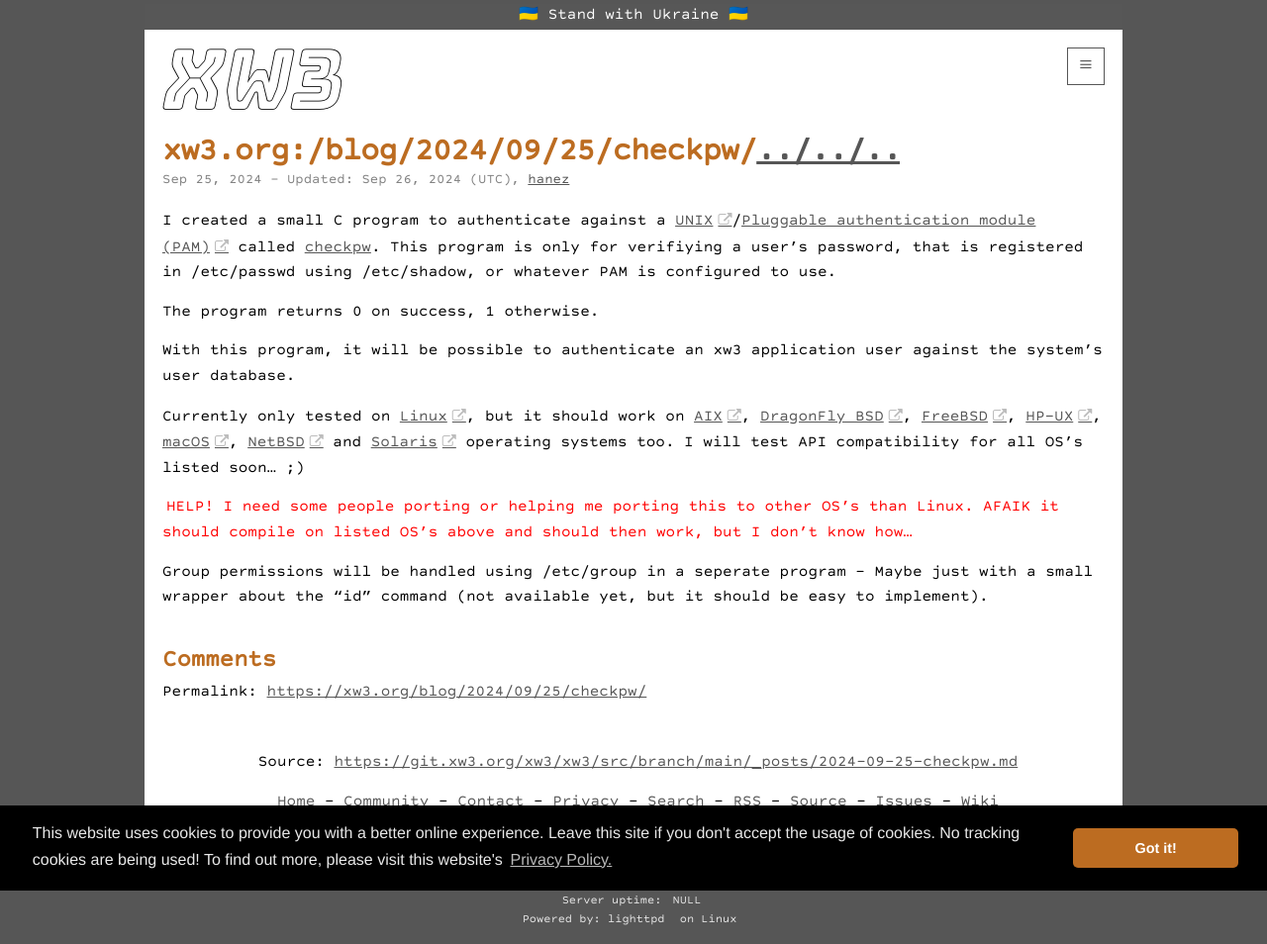
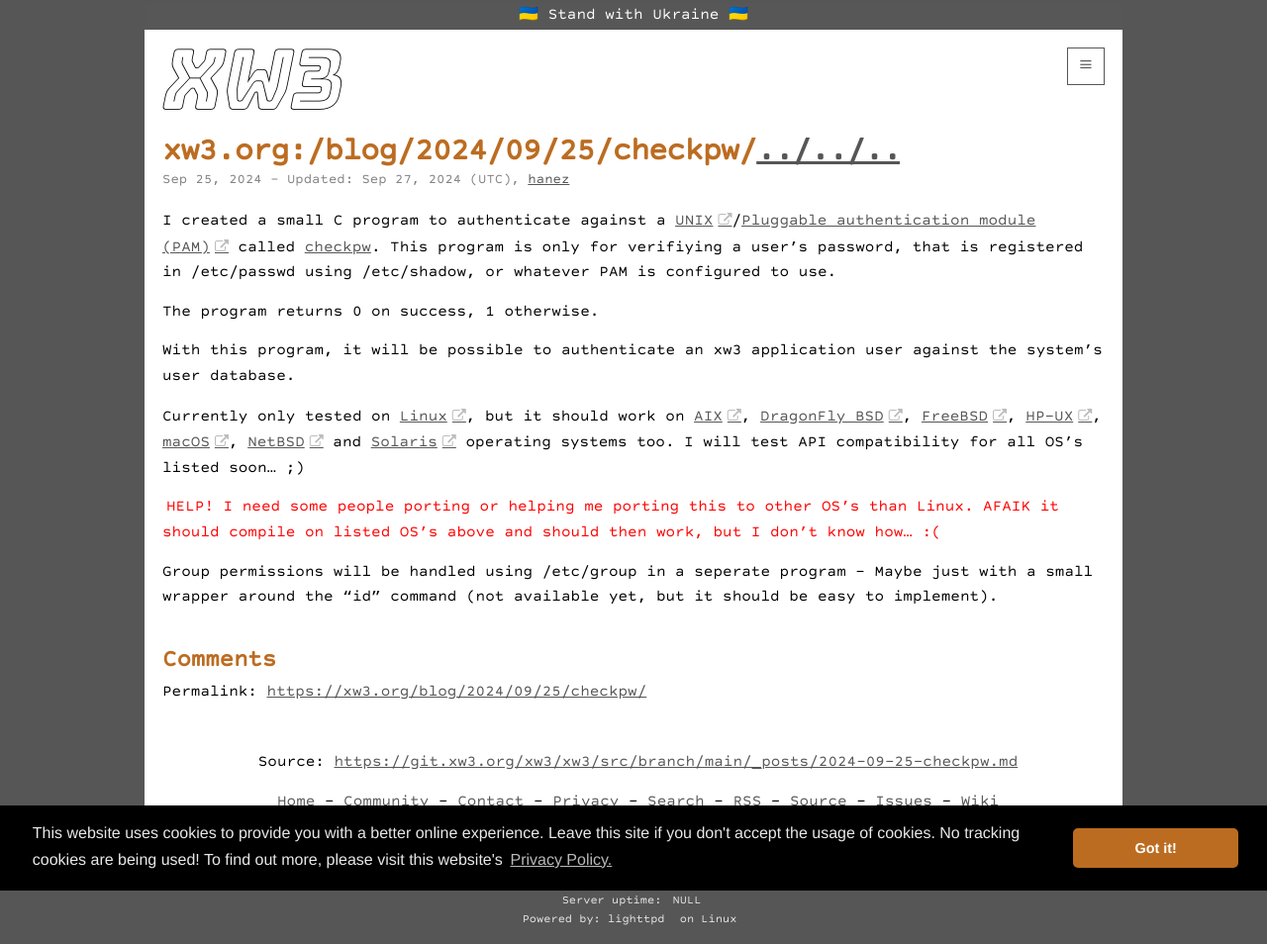
Before and after one commit to hanez/xw3, a Jekyll site: the page built from _posts/2024-09-25-checkpw.md, in a window 1280 px wide. Shown: the whole page at 99% size. Built offline with Jekyll 4.4.1, drawn with Linux system fonts in a browser that asks for light colours; comment, search, counter and statistics services are not loaded.

Commit message:
More fixes...

```diff
--- a/_config.yml
+++ b/_config.yml
@@ -2,7 +2,7 @@
 data_dir: /var/www/xw3.org/www/_data/
 title: xw3.org
 subtitle: Extending the World Wide Web
-description: xw3 is a framework for building static web based applications using a <a href="https://en.wikipedia.org/wiki/Common_Gateway_Interface" class="ext" target="_blank">CGI</a> and JavaScript to implement dynamic features. The static website generator we use is <a href="https://jekyllrb.com/" class="ext" target="_blank">Jekyll</a>. The JavaScript library we are using is <a href="https://jquery.com/" class="ext" target="_blank">jQuery</a>. Take a look at the <a href="/examples/">examples</a>! Additionally there is a <a href="https://git.xw3.org/xw3/xw3/src/branch/main/Makefile">Makefile</a> included for easy deployment of the application/website.
+description: xw3 is a framework for building static web based applications using a <a href="https://en.wikipedia.org/wiki/Common_Gateway_Interface" class="ext" target="_blank">CGI</a> and JavaScript to implement dynamic features. The static website generator we use is <a href="https://jekyllrb.com/" class="ext" target="_blank">Jekyll</a>. The JavaScript library we are using is <a href="https://jquery.com/" class="ext" target="_blank">jQuery</a>. Take a look at the <a href="/examples/">examples</a>! Additionally there is a <a href="https://git.xw3.org/xw3/xw3/src/branch/main/Makefile" target="_blank">Makefile</a> included for easy deployment of the application/website.
 keywords:
   - xw3
   - static
@@ -26,7 +26,7 @@
 lang: en
 os: GNU/Linux
 charset: utf-8
-libdir: /var/www/xw3.org/www/_site/lib
+libdir: /var/www/xw3.org/www/lib
 
 # Set to your git root and branch to show a link to the file source in the footer. Unset to disable.
 git: https://git.xw3.org/xw3/xw3/
--- a/_posts/2024-09-25-checkpw.md
+++ b/_posts/2024-09-25-checkpw.md
@@ -4,7 +4,7 @@
 author: hanez
 title: /checkpw/
 date: 2024-09-25
-date_updated: 2024-09-26
+date_updated: 2024-09-27
 tags:
 - cgi
 - static
@@ -25,6 +25,6 @@
 
 Currently only tested on [Linux](https://kernel.org/){:class="ext" target="_blank"}, but it should work on [AIX](https://en.wikipedia.org/wiki/IBM_AIX){:class="ext" target="_blank"}, [DragonFly BSD](https://www.dragonflybsd.org/){:class="ext" target="_blank"}, [FreeBSD](https://www.freebsd.org/){:class="ext" target="_blank"}, [HP-UX](https://en.wikipedia.org/wiki/HP-UX){:class="ext" target="_blank"}, [macOS](https://en.wikipedia.org/wiki/MacOS){:class="ext" target="_blank"}, [NetBSD](https://netbsd.org/){:class="ext" target="_blank"} and [Solaris](https://en.wikipedia.org/wiki/Oracle_Solaris){:class="ext" target="_blank"} operating systems too. I will test API compatibility for all OS's listed soon... ;)
 
-<span style="color: red;">HELP! I need some people porting or helping me porting this to other OS's than Linux. AFAIK it should compile on listed OS's above and should then work, but I don't know how...</span>
+<span style="color: red;">HELP! I need some people porting or helping me porting this to other OS's than Linux. AFAIK it should compile on listed OS's above and should then work, but I don't know how... :(</span>
 
-Group permissions will be handled using /etc/group in a seperate program - Maybe just with a small wrapper about the "id" command (not available yet, but it should be easy to implement).
+Group permissions will be handled using /etc/group in a seperate program - Maybe just with a small wrapper around the "id" command (not available yet, but it should be easy to implement).
```
